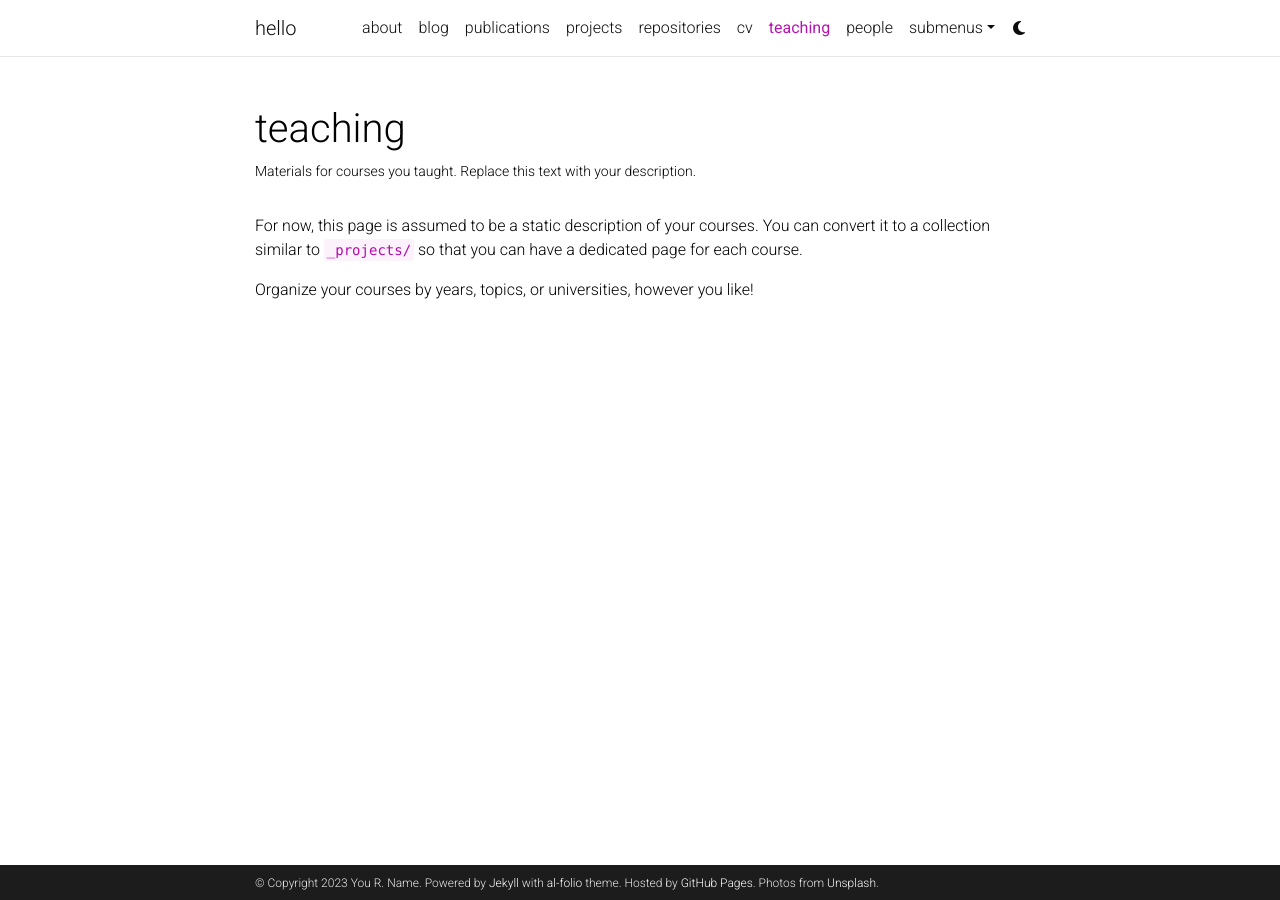
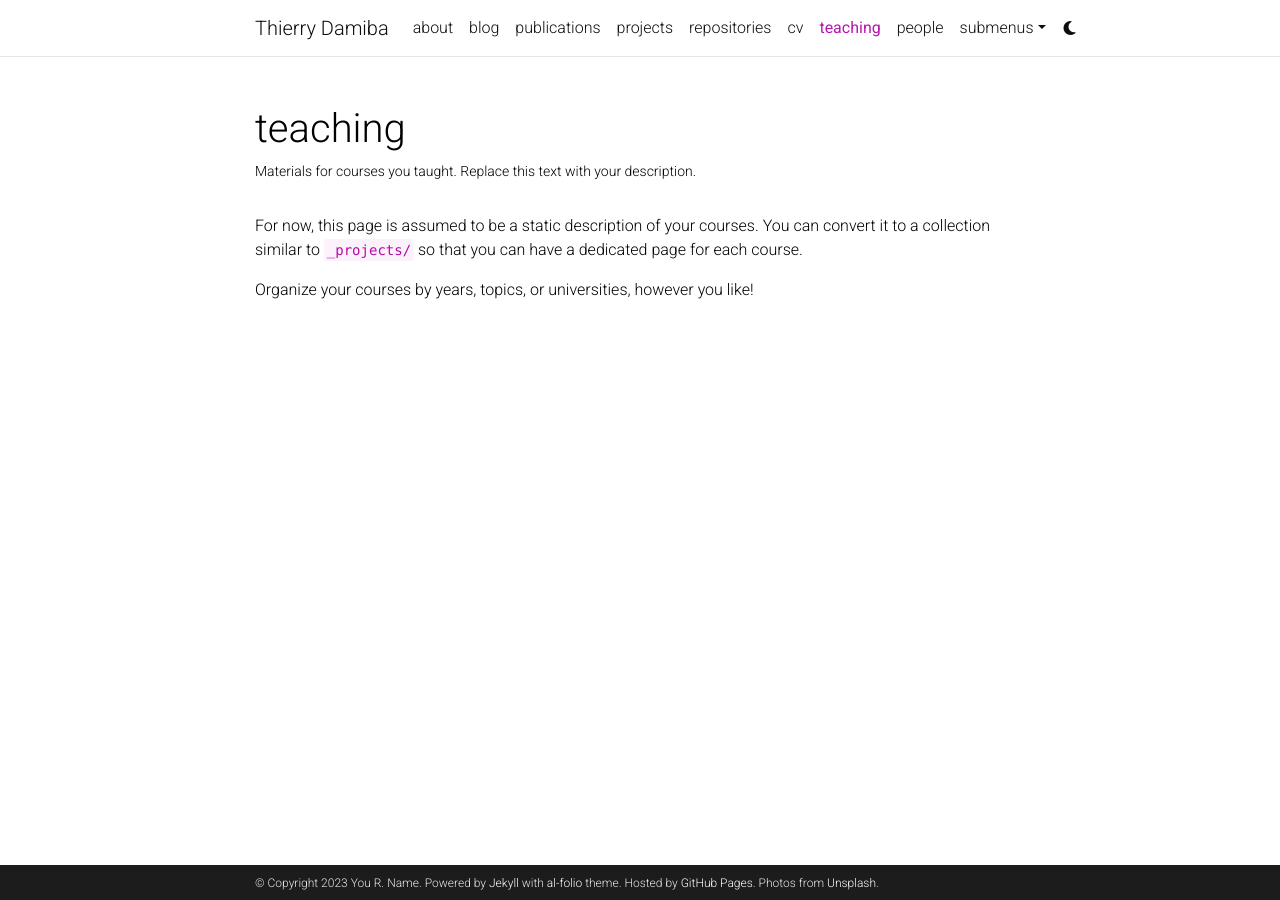
Before and after one commit to thierrydamiba/thierrydamiba.github.io, a Jekyll site: the page built from _pages/teaching.md, in a window 1280 px wide. Built offline with Jekyll 4.4.1, drawn with Linux system fonts in a browser that asks for light colours; comment, search, counter and statistics services are not loaded; a style sheet for code colours, icons or effects is not loaded.

Commit message:
Update _config.yml

```diff
--- a/_config.yml
+++ b/_config.yml
@@ -2,7 +2,7 @@
 # Site settings
 # -----------------------------------------------------------------------------
 
-title: hello # the website title (if blank, full name will be used instead)
+title: Thierry Damiba # the website title (if blank, full name will be used instead)
 first_name: You
 middle_name: R.
 last_name: Name
```
